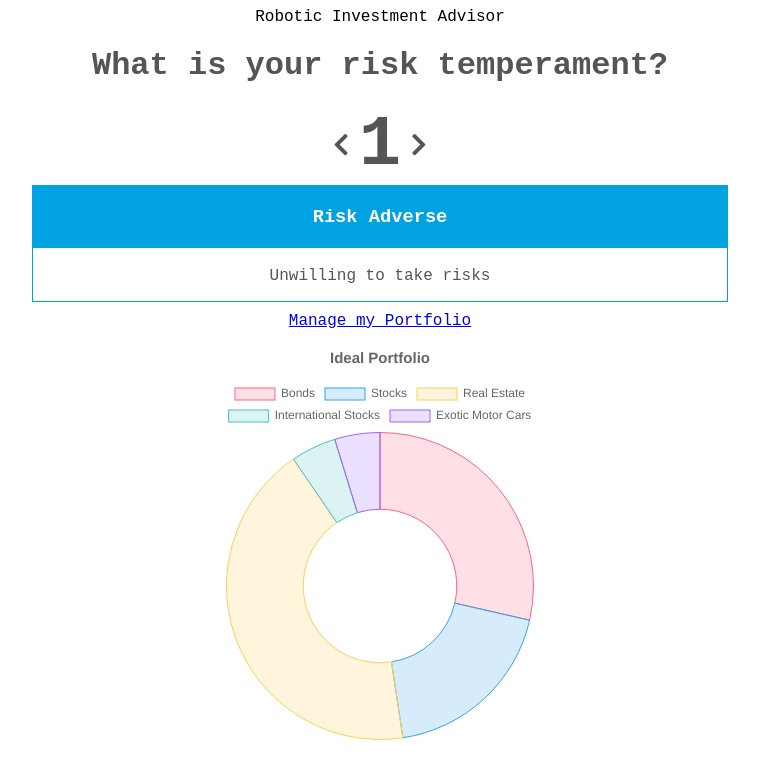
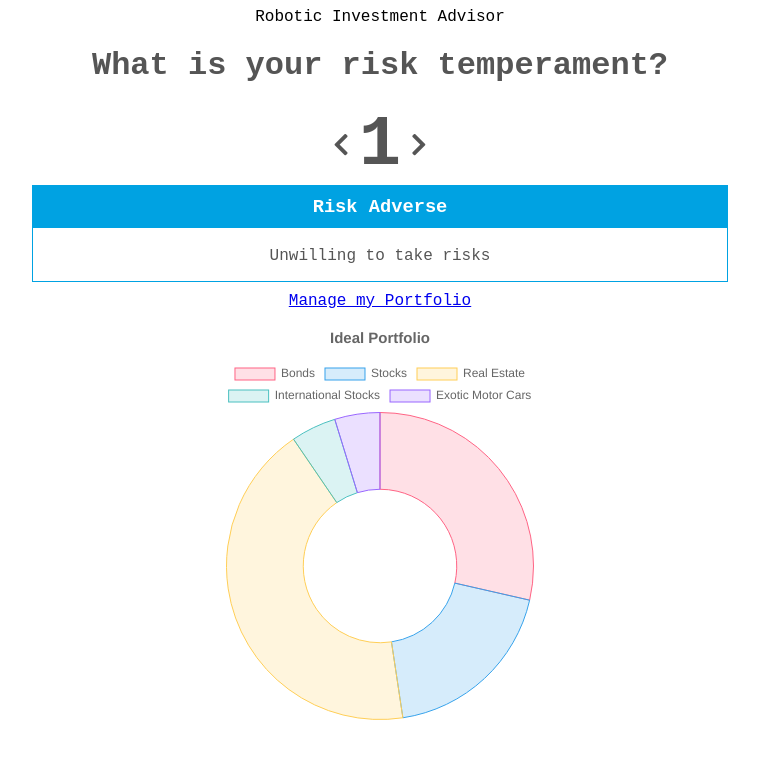
Before and after one commit to karenhlai/InvestorBot, a React (Create React App) app: page /#/ in a window 1280 px wide. Shown: the top 778 px of the page, without its empty margins (260-1019 px from the left). Built offline with nearby package versions, Linux system fonts and the light colour scheme.

Commit message:
Touch up styling

```diff
--- a/public/assets/stylesheets/portfolios.css
+++ b/public/assets/stylesheets/portfolios.css
@@ -1,6 +1,7 @@
 html {
   background-color: #fff;
   font-family: "Courier New", Courier, monospace;
+  width: 100vw;
 }
 
 header {
@@ -51,7 +52,7 @@ h1, h2, h3, p {
 .portfolio-profile h3 {
   background-color: #00a2e2;
   color: white;
-  padding: 20px;
+  padding: 10px;
   margin-top: 0;
 }
 
@@ -94,7 +95,13 @@ h1, h2, h3, p {
 
 #calculate-transactions {
   min-height: 200px;
-  padding: 20px;
+  padding: 18px;
   border: 1px double #d9dadc;
   border-radius: 5px;
 }
+
+#calculate-transactions li {
+  list-style-type: circle;
+  padding: 3px 0px 3px 0px;
+  border-bottom: 1px solid #d9dadc;
+}
--- a/src/components/manage/transactions.jsx
+++ b/src/components/manage/transactions.jsx
@@ -96,7 +96,7 @@ class Transactions extends React.Component {
       "Exotic Motor Cars": Number(e.target.Exotic_Motor_Cars.value),
     });
 
-    console.log(this.state)
+    // console.log(this.state)
     this.calculateTransactions();
   }
 
```
